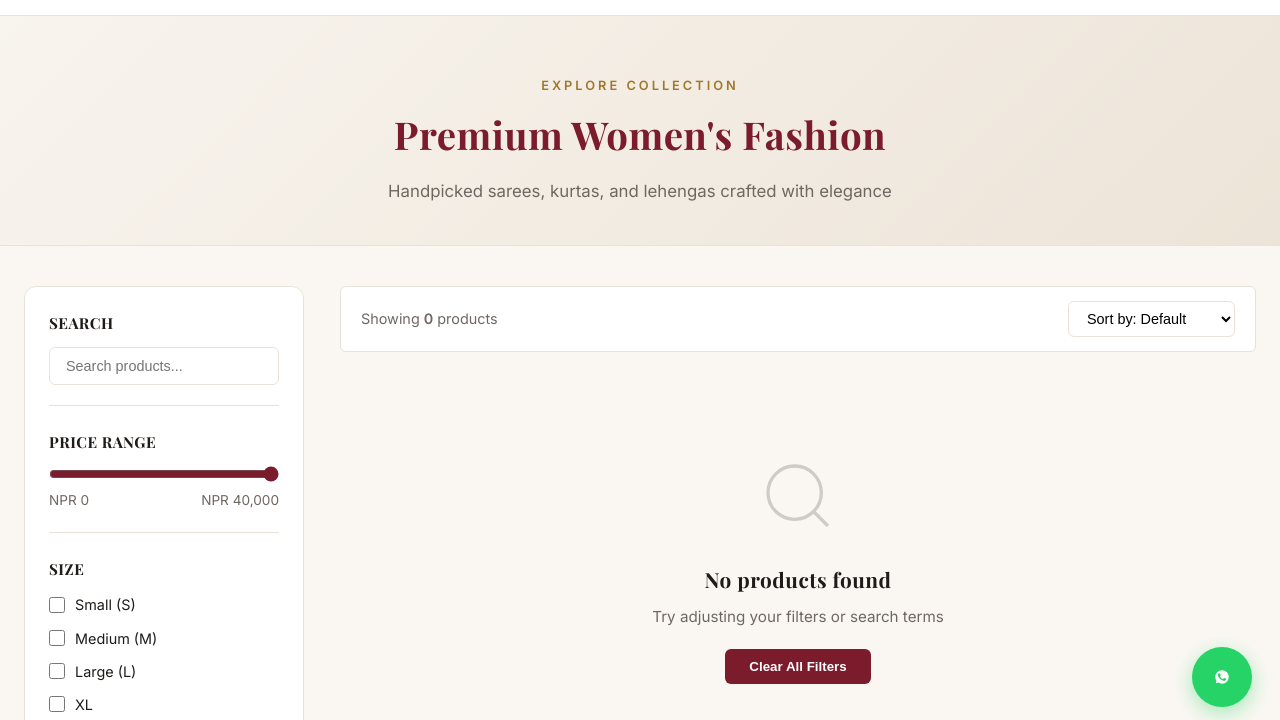
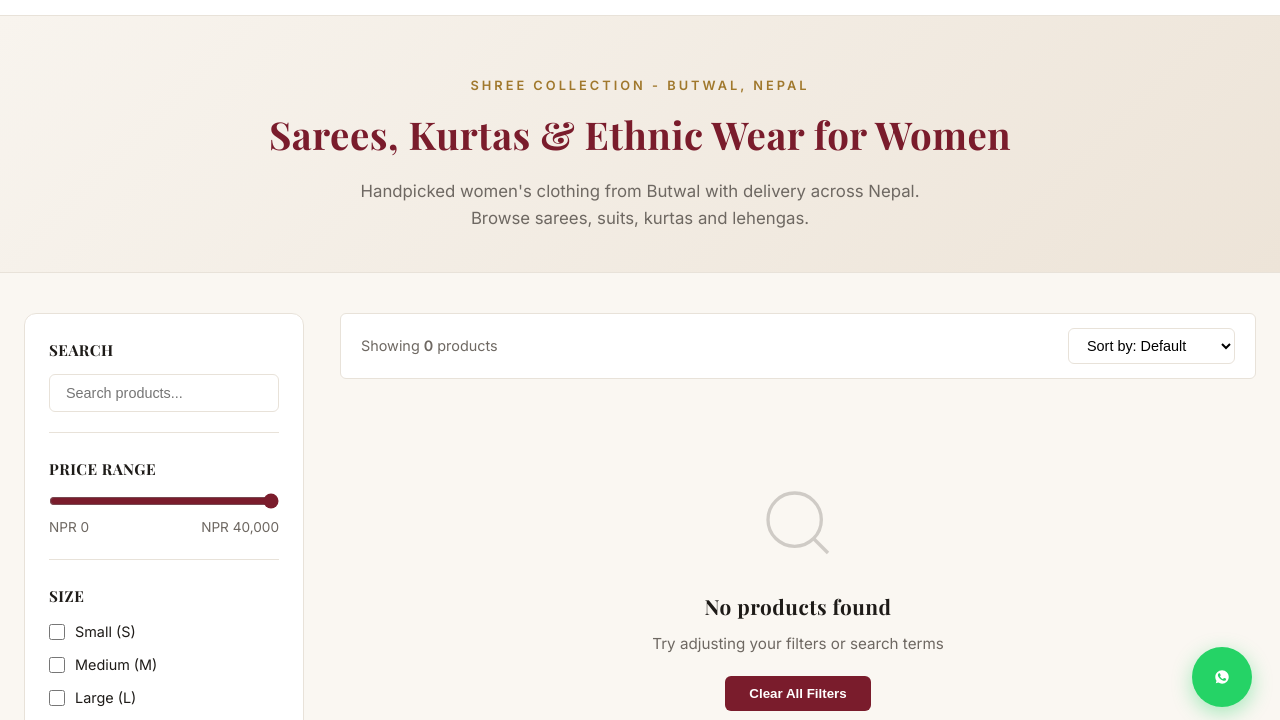
Before and after one commit to kapilfx77-codes/shree-collection, a plain HTML site: page catalog.html in a window 1280 px wide. Shown: the part 65-785 px from the top of the page. Drawn offline with nearby package versions, Linux system fonts and the light colour scheme; no server answers.

Commit message:
Catalog SEO: brand, location and keywords in H1 and subtitle

```diff
--- a/catalog.html
+++ b/catalog.html
@@ -79,9 +79,9 @@
     <!-- Catalog Header -->
     <section class="catalog-header">
         <div class="container">
-            <span class="section-tag">Explore Collection</span>
-            <h1 class="section-title">Premium Women's Fashion</h1>
-            <p class="section-subtitle">Handpicked sarees, kurtas, and lehengas crafted with elegance</p>
+            <span class="section-tag">Shree Collection - Butwal, Nepal</span>
+            <h1 class="section-title">Sarees, Kurtas & Ethnic Wear for Women</h1>
+            <p class="section-subtitle">Handpicked women's clothing from Butwal with delivery across Nepal. Browse sarees, suits, kurtas and lehengas.</p>
         </div>
     </section>
 
```
Also changed, not shown: SESSION_HANDOFF.md (+1 -1 lines).
